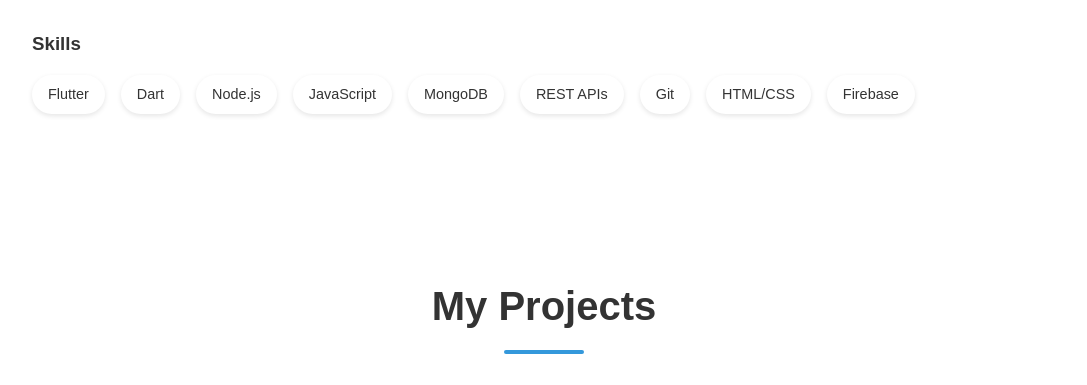
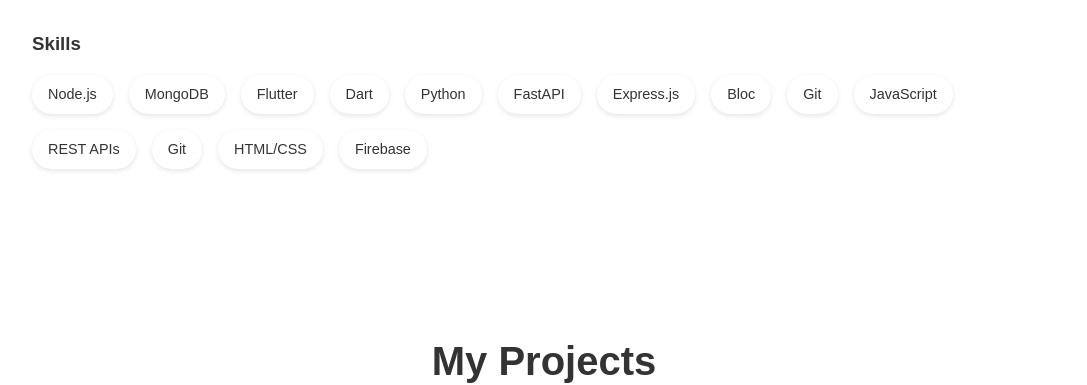
Before and after one commit to Aschalew524/protfolio_project, a plain HTML site: page index.html in a window 1280 px wide. Shown: the part 1169-1554 px from the top of the page, without its empty margins (96-1183 px from the left). Drawn offline with Linux system fonts and the light colour scheme.

Commit message:
skills and social links

```diff
--- a/index.html
+++ b/index.html
@@ -59,11 +59,16 @@
                 <div class="skills">
                     <h3>Skills</h3>
                     <div class="skill-tags">
+                        <span>Node.js</span>
+                        <span>MongoDB</span>
                         <span>Flutter</span>
                         <span>Dart</span>
-                        <span>Node.js</span>
+                        <span>Python</span>
+                        <span>FastAPI</span>
+                        <span>Express.js</span>
+                        <span>Bloc</span>
+                        <span>Git</span>
                         <span>JavaScript</span>
-                        <span>MongoDB</span>
                         <span>REST APIs</span>
                         <span>Git</span>
                         <span>HTML/CSS</span>
@@ -216,6 +221,10 @@
     <!-- Footer -->
     <footer>
         <div class="social-links">
+            <a href="https://github.com/Aschalew524" target="_blank"><i class="fab fa-github"></i></a>
+            <a href="https://www.linkedin.com/in/aschalew-abayneh-7a7b8a278/" target="_blank"><i class="fab fa-linkedin"></i></a>
+
+            <a href="https://t.me/Aschalew524" target="_blank"><i class="fab fa-telegram"></i></a>
 
         </div>
     </footer>
```
